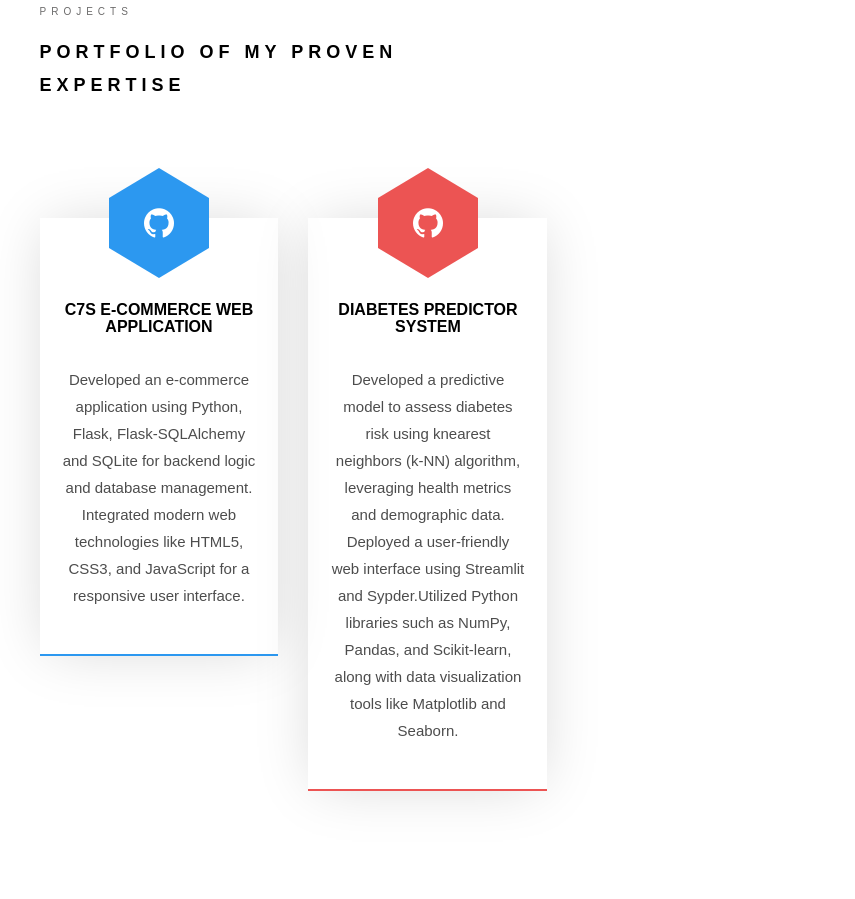
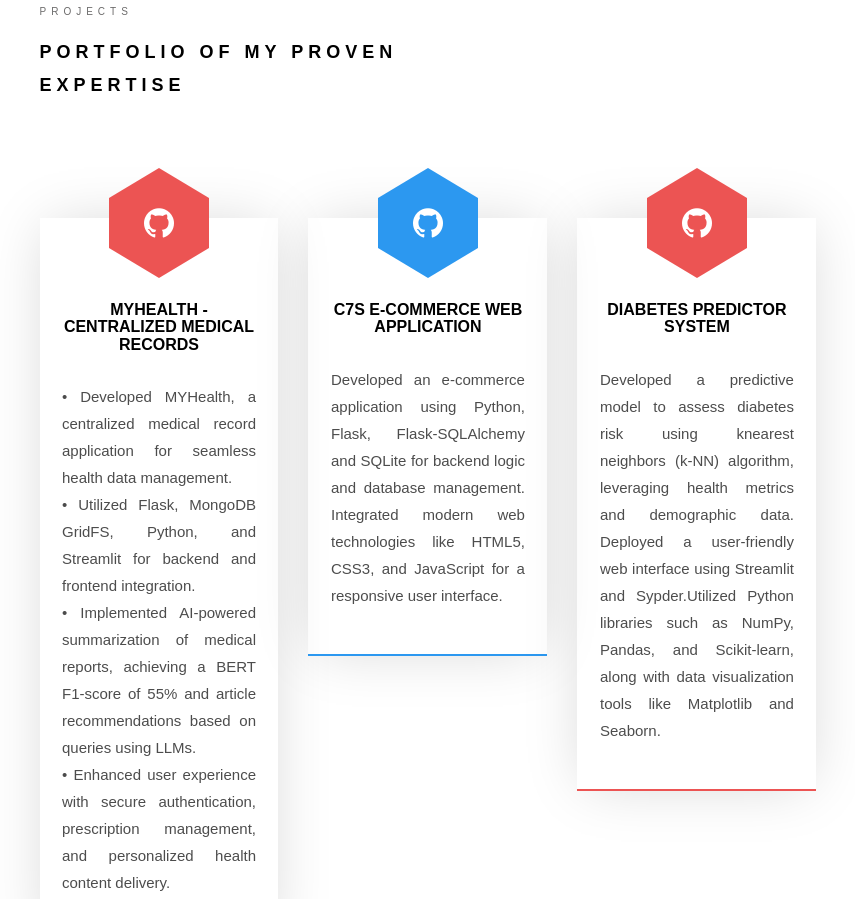
Before and after one commit to susmita-jevoor/MyPortfolio, a plain HTML site: page index.html in a window 1280 px wide. Shown: the part 2207-3106 px from the top of the page, without its empty margins (362-1217 px from the left). Drawn offline with Linux system fonts and the light colour scheme; a web font is replaced by a local one.

Commit message:
Add files via upload

```diff
--- a/index.html
+++ b/index.html
@@ -117,7 +117,7 @@
 								<div class="row">
 									<div class="col-md-3 animate-box" data-animate-effect="fadeInLeft">
 										<!-- Edit google drive Link -->
-										<a href="https://drive.google.com/file/d/112hv2RkBZehFpn2B2rm88ffy82DDb58W/view?usp=sharing"
+										<a href="https://drive.google.com/file/d/1rC0sbAvqsJunxW_KUT0Enhr_ZSHfmEc7/view?usp=sharing"
 											target="_blank">
 											<div class="services color-4">
 												<span class="icon2">
@@ -373,6 +373,26 @@
 							</div>
 						</div>
 						<div class="row row-pt-md">
+							<!-- Remove this div if you have only one specialization -->
+							<div class="col-md-4 text-center animate-box">
+								<div class="services color-2">
+									<a href="https://github.com/susmita-jevoor" target="_blank">
+										<span class="icon">
+											<i class="icon-github"></i>
+										</span>
+									</a>
+									<div class="desc">
+										<!-- Edit content for your specialization -->
+										<h3>MYHealth - Centralized Medical Records</h3>
+										<p style="text-align: justify;"> • Developed MYHealth, a centralized medical record application for seamless health data management.<br>
+											• Utilized Flask, MongoDB GridFS, Python, and Streamlit for backend and frontend integration.<br>
+											• Implemented AI-powered summarization of medical reports, achieving a BERT F1-score of 55% and article recommendations based on queries using LLMs.<br>
+											• Enhanced user experience with secure authentication, prescription management, and personalized health content delivery.
+											</p>
+									</div>
+								</div>
+							</div>
+
 							<div class="col-md-4 text-center animate-box">
 								<div class="services color-1">
 									<a href="https://github.com/susmita-jevoor" target="_blank">
@@ -383,7 +403,7 @@
 									<div class="desc">
 										<!-- Edit content for your specialization -->
 										<h3>C7S E-commerce Web Application</h3>
-										<p> Developed an e-commerce application using Python,
+										<p style="text-align: justify;"> Developed an e-commerce application using Python,
 											Flask, Flask-SQLAlchemy and SQLite for backend logic and database management.
 											Integrated modern web technologies like HTML5, CSS3, and JavaScript for a responsive
 											user interface.
@@ -404,7 +424,7 @@
 									<div class="desc">
 										<!-- Edit content for your specialization -->
 										<h3>Diabetes Predictor System</h3>
-										<p>Developed a predictive model to assess diabetes risk using knearest neighbors (k-NN) algorithm, leveraging health metrics and demographic data.
+										<p style="text-align: justify;">Developed a predictive model to assess diabetes risk using knearest neighbors (k-NN) algorithm, leveraging health metrics and demographic data.
 											Deployed a user-friendly web interface using Streamlit and Sypder.Utilized Python
 											libraries such as NumPy, Pandas, and Scikit-learn, along with data visualization tools like
 											Matplotlib and Seaborn.
```
